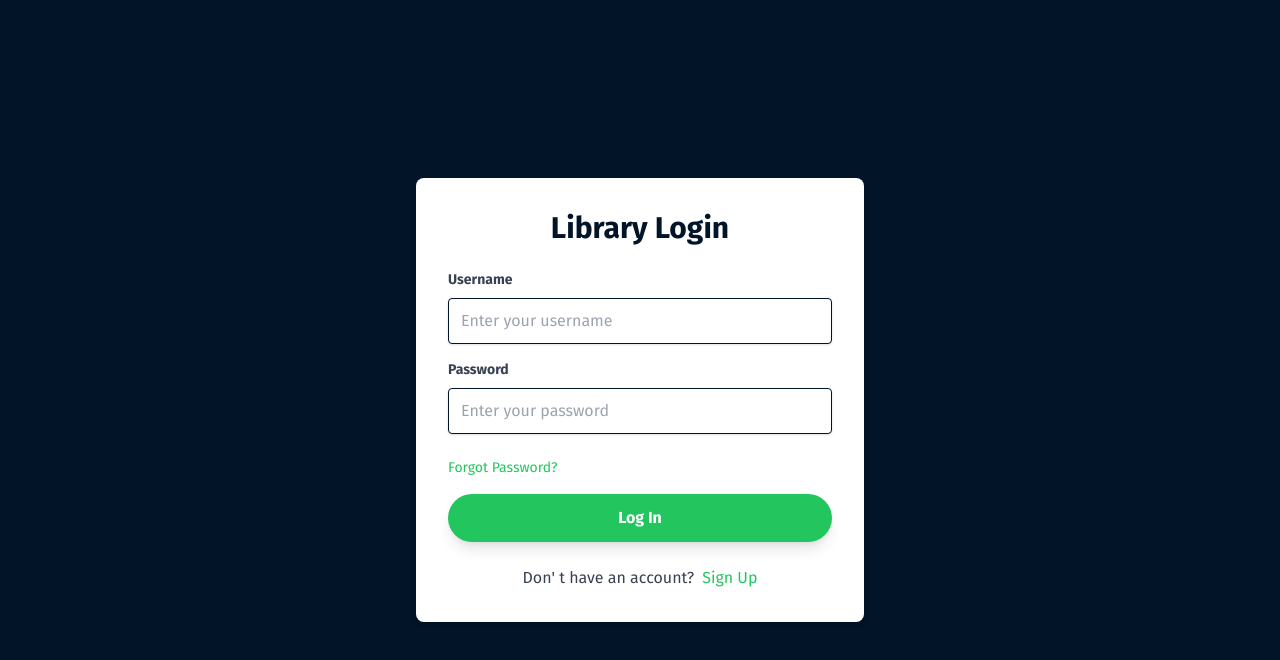
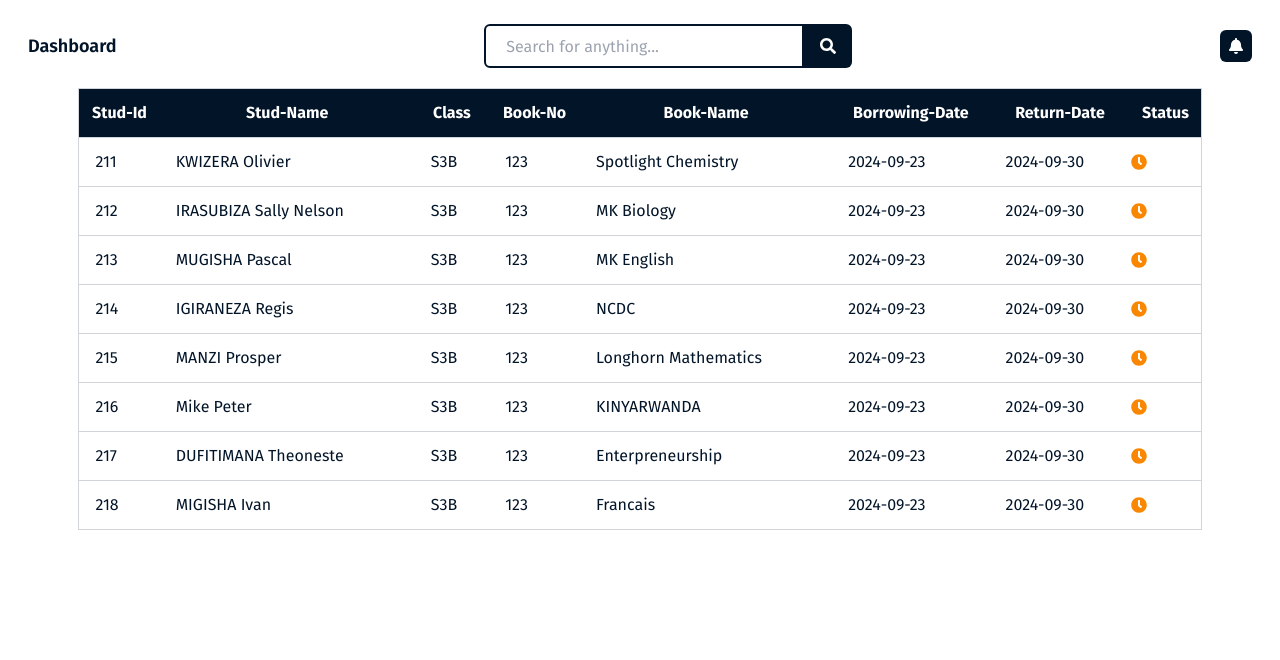
Before and after one commit to KOlivier2119/Library, a React (Vite) app in the folder Library/: page /dashboard in a window 1280 px wide. Shown: the top 660 px of the page. Built offline with nearby package versions, Linux system fonts and the light colour scheme.

Commit message:
Enhancing searching for unknown books.

```diff
--- a/Library/index.html
+++ b/Library/index.html
@@ -1,5 +1,5 @@
 <!DOCTYPE html>
-<html lang="en">
+<html lang="en" class="scroll-smooth">
   <head>
     <meta charset="UTF-8" />
     <link rel="icon" type="image/svg+xml" href="/vite.svg" />
--- a/Library/src/App.jsx
+++ b/Library/src/App.jsx
@@ -8,25 +8,27 @@ import Returned from './components/Returned';
 import Profile from './components/Profile';
 import Landing from './components/Landing';
 import Login from './components/Login';
+import { useState } from 'react';
 // Add other imports as needed
 
 const App = () => {
+  const [loggedIn, setLoggedIn] = useState(false)
   return (
     <div className="flex min-h-screen font-fira">
-      {/* <Sidebar />
+      {loggedIn && <Sidebar />}
       <div className="flex-grow p-0">
         <Routes>
-          <Route path="/" element={<Dashboard />} />
+          <Route path="/" element={<Landing />} />
           <Route path="/students" element={<Student />} />
+          <Route path="/dashboard" element={<Dashboard />} />
           <Route path="/borrowed" element={<BorrowedBooks />} />
           <Route path="/returned" element={<Returned />} />
           <Route path="/history" element={<History />} />
           <Route path="/profile" element={<Profile />} />
-
+          <Route path="/login" element={<Login setLoggedIn={setLoggedIn} />} />
         </Routes>
-      </div> */}
-      {/* <Landing /> */}
-      <Login />
+      </div>
+      {/* <Login /> */}
     </div>
   );
 };
--- a/Library/src/components/History.jsx
+++ b/Library/src/components/History.jsx
@@ -7,8 +7,8 @@ const History = () => {
     { id: 211, name: "Irasubiza Saly Nelson", class: "S3B", bookNo: 236, bookName: "Mathematics MK", borrowingDate: "23-07-2024", returnDate: "23-07-2024", status: "Returned" },
     { id: 233, name: "Will Smith", class: "S3A", bookNo: 236, bookName: "Mathematics MK", borrowingDate: "23-07-2024", returnDate: "23-07-2024", status: "Not returned" },
     { id: 456, name: "Mike Tyson", class: "S3B", bookNo: 236, bookName: "Mathematics MK", borrowingDate: "23-07-2024", returnDate: "23-07-2024", status: "Not returned" },
-    { id: 462, name: "John Doe", class: "S3C", bookNo: 236, bookName: "Longhorn Chemistry", borrowingDate: "23-07-2024", returnDate: "23-07-2024", status: "Returned" },
-    { id: 563, name: "Kim Huang", class: "S3C", bookNo: 236, bookName: "Longhorm Biology", borrowingDate: "23-07-2024", returnDate: "23-07-2024", status: "Not returned" },
+    { id: 462, name: "John Doe", class: "S3B", bookNo: 236, bookName: "Longhorn Chemistry", borrowingDate: "23-07-2024", returnDate: "23-07-2024", status: "Returned" },
+    { id: 563, name: "Kim Huang", class: "S3A", bookNo: 236, bookName: "Longhorm Biology", borrowingDate: "23-07-2024", returnDate: "23-07-2024", status: "Not returned" },
     { id: 574, name: "James Harden", class: "S3B", bookNo: 236, bookName: "English Textbook", borrowingDate: "23-07-2024", returnDate: "23-07-2024", status: "Returned" },
     // Add more entries as needed
   ];
--- a/Library/src/components/Landing.jsx
+++ b/Library/src/components/Landing.jsx
@@ -35,7 +35,7 @@ const Landing = () => {
         <p className="text-lg md:text-2xl mb-6 text-white animate-fadeIn">
           Manage books, track borrowers, and streamline your library effortlessly.
         </p>
-        <Link to="/dashboard">
+        <Link to="/login">
           <button className="bg-green-500 hover:bg-green-700 text-white font-bold py-3 px-8 rounded-full shadow-lg transition duration-500 ease-in-out transform hover:scale-105">
             Get Started
           </button>
@@ -72,7 +72,7 @@ const Landing = () => {
           <div className="bg-white shadow-lg rounded-lg p-6 hover:shadow-xl transition duration-300 transform hover:-translate-y-2">
             <FaCogs className="text-5xl text-green-500 mb-4 mx-auto" />
             <h3 className="text-xl font-semibold mb-2 text-center">Customizable Settings</h3>
-            <p className="text-center">Tailor the system settings to suit your library's needs.</p>
+            <p className="text-center">Tailor the system settings to suit your library&apos;s needs.</p>
           </div>
         </div>
       </section>
@@ -83,11 +83,11 @@ const Landing = () => {
         <p className="text-lg mb-6 text-white">
           Experience the full power of our Library Management System with a free trial. No credit card required.
         </p>
-        <Link to="/signup">
-          <button className="bg-green-500 hover:bg-green-700 text-white font-bold py-3 px-8 rounded-full shadow-lg transition duration-500 ease-in-out transform hover:scale-105">
+
+        <Link to="/login" className="bg-green-500  hover:bg-green-700 text-white font-bold py-3 px-8 rounded-full shadow-lg transition duration-500 ease-in-out transform hover:scale-105">
             Sign Up for Free
-          </button>
         </Link>
+
       </section>
 
       {/* Footer Section */}
--- a/Library/src/components/Login.jsx
+++ b/Library/src/components/Login.jsx
@@ -1,6 +1,6 @@
 import { Link } from "react-router-dom";
 
-const Login = () => {
+const Login = ({ setLoggedIn }) => {
   return (
     <div className="h-screen flex justify-center items-center bg-[#021428] w-screen">
       <div className="bg-white p-8 rounded-lg shadow-md w-[90%] max-w-md">
@@ -44,12 +44,15 @@ const Login = () => {
 
           {/* Submit Button */}
           <div className="flex justify-center">
-            <button
-              type="submit"
-              className="bg-green-500 hover:bg-green-700 text-white font-bold py-3 px-6 rounded-full w-full shadow-lg transition duration-300"
-            >
-              Log In
-            </button>
+            <Link to="/dashboard">
+              <button
+                type="submit"
+                className="bg-green-500 hover:bg-green-700 w-40 text-white font-bold py-3 px-6 rounded-full shadow-lg transition duration-300"
+                onClick={() => setLoggedIn(true)}
+              >
+                Log In
+              </button>
+            </Link>
           </div>
         </form>
 
--- a/Library/src/components/Sidebar.jsx
+++ b/Library/src/components/Sidebar.jsx
@@ -10,7 +10,7 @@ const Sidebar = () => {
       </div>
       <ul>
         <li className="mb-4">
-          <Link to="/" className="flex items-center p-2 hover:bg-green-700 rounded">
+          <Link to="/dashboard" className="flex items-center p-2 hover:bg-green-700 rounded">
             <FaHome className="mr-3" /> Dashboard
           </Link>
         </li>
--- a/Library/src/components/Table.jsx
+++ b/Library/src/components/Table.jsx
@@ -1,31 +1,45 @@
 import { FaClock, FaCheckCircle } from "react-icons/fa";
 import Students from "./Data";
 
-
-const Table = ({searchItem}) => {
+const Table = ({ searchItem }) => {
   const filteredStudents = Students.filter((student) => {
     return student.book_name.toLowerCase().includes(searchItem.toLowerCase());
   });
-    let returned = false
+
+  // Return "No book found" message if no students match the search
+  if (filteredStudents.length === 0) {
+    return (
+      <div className="flex justify-center items-center w-[90%] m-auto pt-3">
+        <p className="text-center text-[#021428] text-lg font-semibold">No book found</p>
+      </div>
+    );
+  }
+
+  let returned = false;
+
+  // Render the table if books are found
   return (
     <div className="flex justify-center items-center w-[90%] m-auto pt-3">
       <table className="w-full border border-gray-300">
         <thead>
           <tr className="bg-[#021428] text-white border border-gray-300">
-                        <th className="py-3 px-1">Stud_Id</th>
-                        <th className="py-3 px-1">Stud_name</th>
+            <th className="py-3 px-1">Stud-Id</th>
+            <th className="py-3 px-1">Stud-Name</th>
             <th className="py-3 px-1">Class</th>
-                        <th className="py-3 px-1">Book_No</th>
-                        <th className="py-3 px-1">Book_Name</th>
-                        <th className="py-3 px-1">Borrowing_Date</th>
-                        <th className="py-3 px-1">Return_Date</th>
+            <th className="py-3 px-1">Book-No</th>
+            <th className="py-3 px-1">Book-Name</th>
+            <th className="py-3 px-1">Borrowing-Date</th>
+            <th className="py-3 px-1">Return-Date</th>
             <th className="py-3 px-1">Status</th>
           </tr>
         </thead>
         <tbody>
           {filteredStudents.map((student, index) => {
             return (
-                            <tr key={index} className="border border-gray-300 text-[#021428] font-[400] hover:bg-[#e1e8f0] transition-all duration-700 cursor-pointer">
+              <tr
+                key={index}
+                className="border border-gray-300 text-[#021428] font-[400] hover:bg-[#e1e8f0] transition-all duration-700 cursor-pointer"
+              >
                 <td className="py-3 px-4 text-start">{student.id}</td>
                 <td className="py-3 px-4 text-start">{student.name}</td>
                 <td className="py-3 px-4 text-start">{student.class}</td>
@@ -33,7 +47,13 @@ const Table = ({searchItem}) => {
                 <td className="py-3 px-4 text-start">{student.book_name}</td>
                 <td className="py-3 px-4 text-start">{student.borrowing}</td>
                 <td className="py-3 px-4 text-start">{student.returning}</td>
-                                <td>{(returned)?<FaCheckCircle className="text-green-600"/>:<FaClock className="text-[#FA8701]" />}</td>
+                <td>
+                  {returned ? (
+                    <FaCheckCircle className="text-green-600" />
+                  ) : (
+                    <FaClock className="text-[#FA8701]" />
+                  )}
+                </td>
               </tr>
             );
           })}
--- a/Library/src/index.css
+++ b/Library/src/index.css
@@ -1,3 +1,7 @@
 @tailwind base;
 @tailwind components;
 @tailwind utilities;
+
+body {
+    scroll-behavior: smooth;
+}
```
Lines whose indentation alone changed are shown as unchanged.
